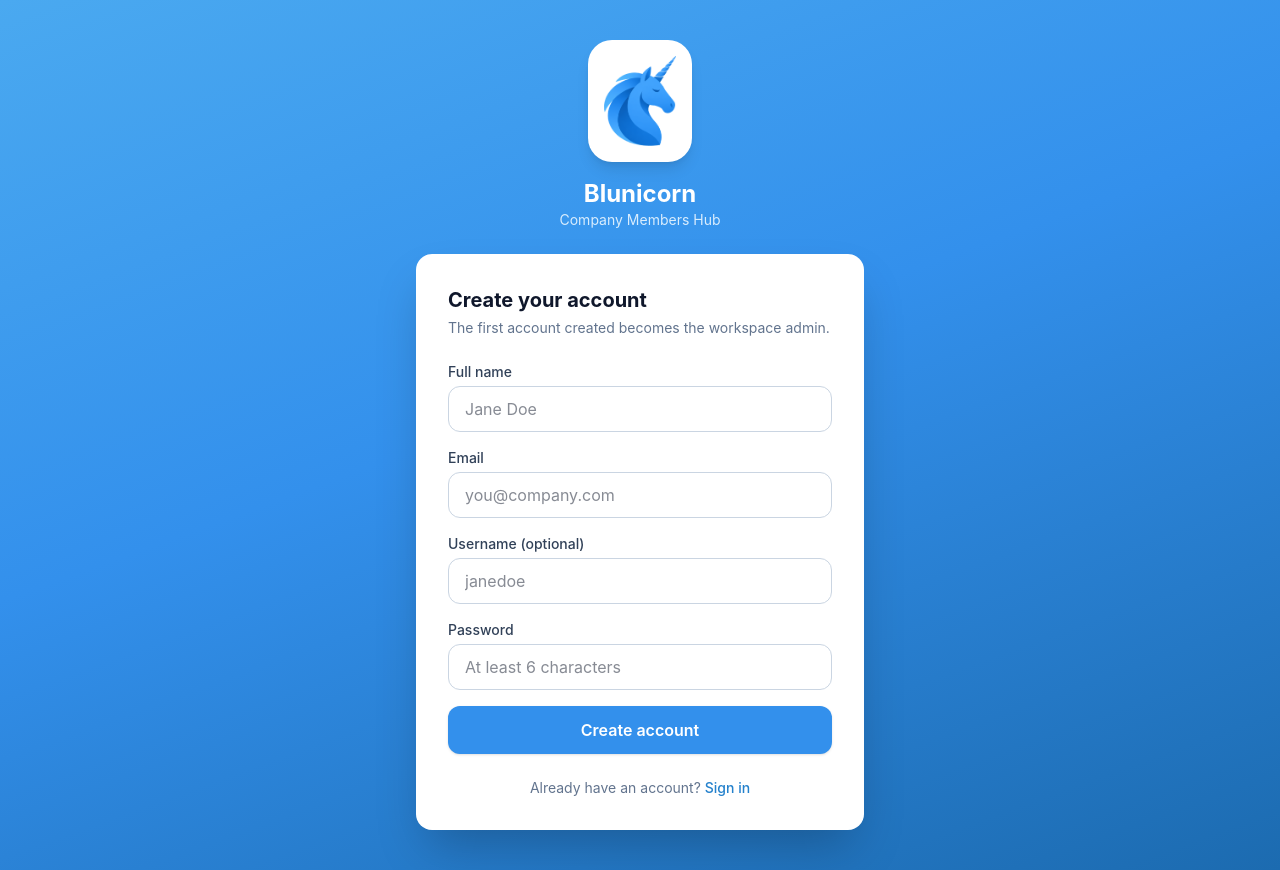
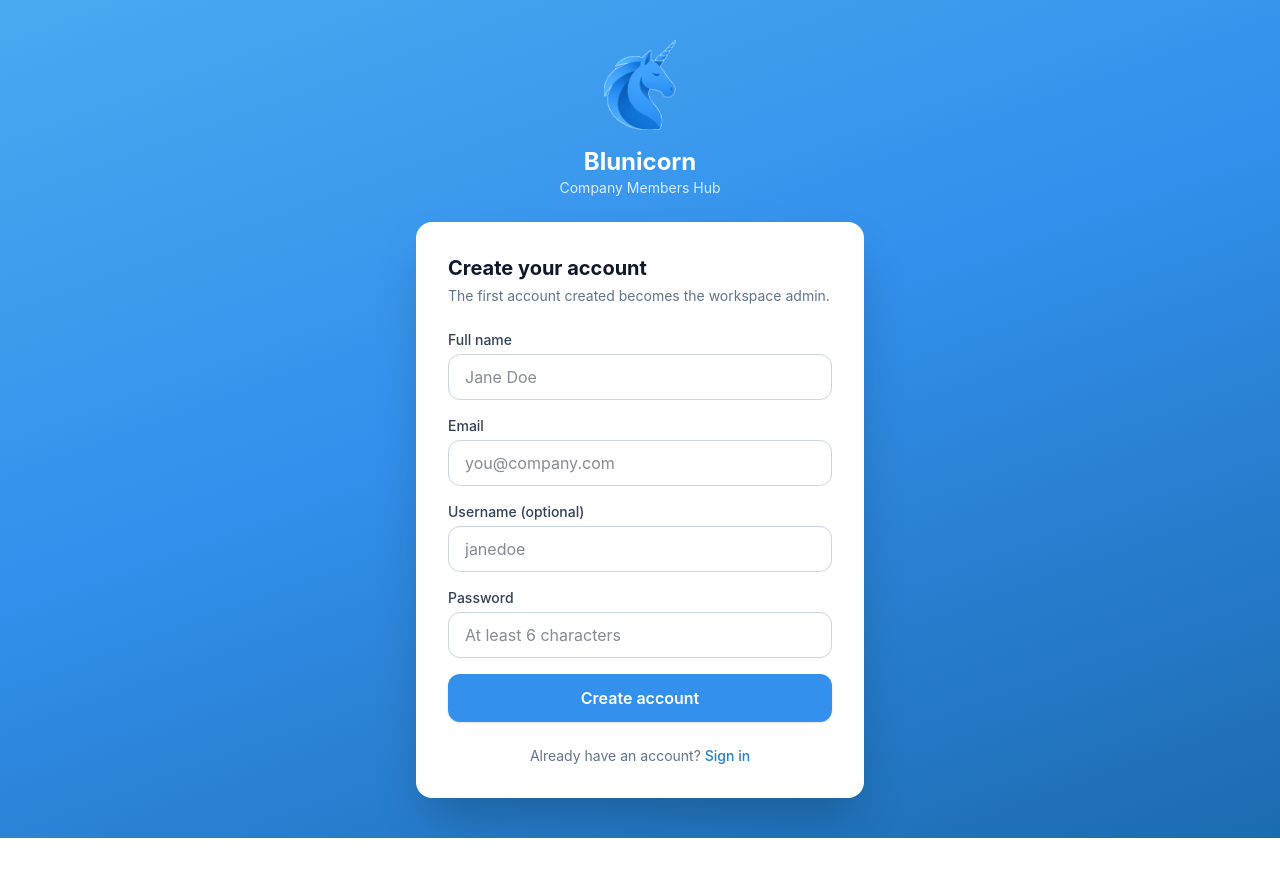
Before and after one commit to thomson0313/blueunicorn-hub, a Next.js app: page /signup in a window 1280 px wide. After the commit the page ends 838 px from the top, so only its background shows below. Built offline with nearby package versions, Linux system fonts and the light colour scheme.

Commit message:
refactor: remove background styling from logo containers in login, signup, and navbar components

```diff
--- a/src/app/login/page.tsx
+++ b/src/app/login/page.tsx
@@ -49,7 +49,7 @@
     <div className="min-h-screen tg-auth-bg flex items-center justify-center px-4">
       <div className="w-full max-w-md">
         <div className="flex flex-col items-center mb-6">
-          <div className="bg-white rounded-3xl p-4 shadow-lg">
+          <div className="">
             <Image src="/blunicorn-logo.png" alt="Blunicorn" width={72} height={72} priority style={{ height: "auto" }} />
           </div>
           <h1 className="text-white text-2xl font-bold mt-4">Blunicorn</h1>
--- a/src/app/signup/page.tsx
+++ b/src/app/signup/page.tsx
@@ -42,7 +42,7 @@
     <div className="min-h-screen tg-auth-bg flex items-center justify-center px-4 py-10">
       <div className="w-full max-w-md">
         <div className="flex flex-col items-center mb-6">
-          <div className="bg-white rounded-3xl p-4 shadow-lg">
+          <div className="">
             <Image src="/blunicorn-logo.png" alt="Blunicorn" width={72} height={72} priority style={{ height: "auto" }} />
           </div>
           <h1 className="text-white text-2xl font-bold mt-4">Blunicorn</h1>
--- a/src/components/NavBar.tsx
+++ b/src/components/NavBar.tsx
@@ -40,8 +40,8 @@
       <div className="max-w-6xl mx-auto px-4 flex items-center justify-between h-14">
         <div className="flex items-center gap-4">
           <Link href="/dashboard" className="flex items-center gap-2 shrink-0">
-            <span className="bg-white rounded-lg p-1">
-              <Image src="/blunicorn-logo.png" alt="Blunicorn" width={26} height={26} style={{ height: "auto" }} priority />
+            <span className="">
+              <Image src="/blunicorn-logo.png" alt="Blunicorn" width={30} height={30} style={{ height: "auto" }} priority />
             </span>
             <span className="font-bold text-white text-lg tracking-tight">Blunicorn</span>
           </Link>
```
